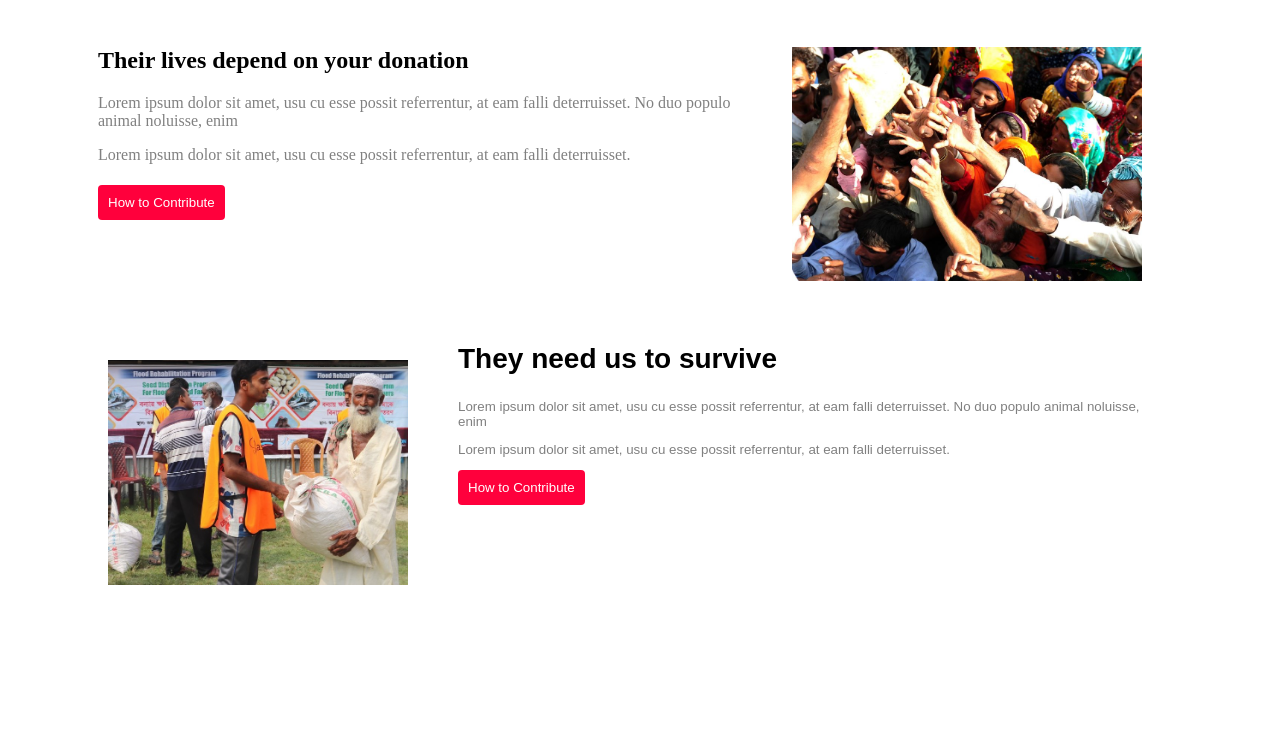
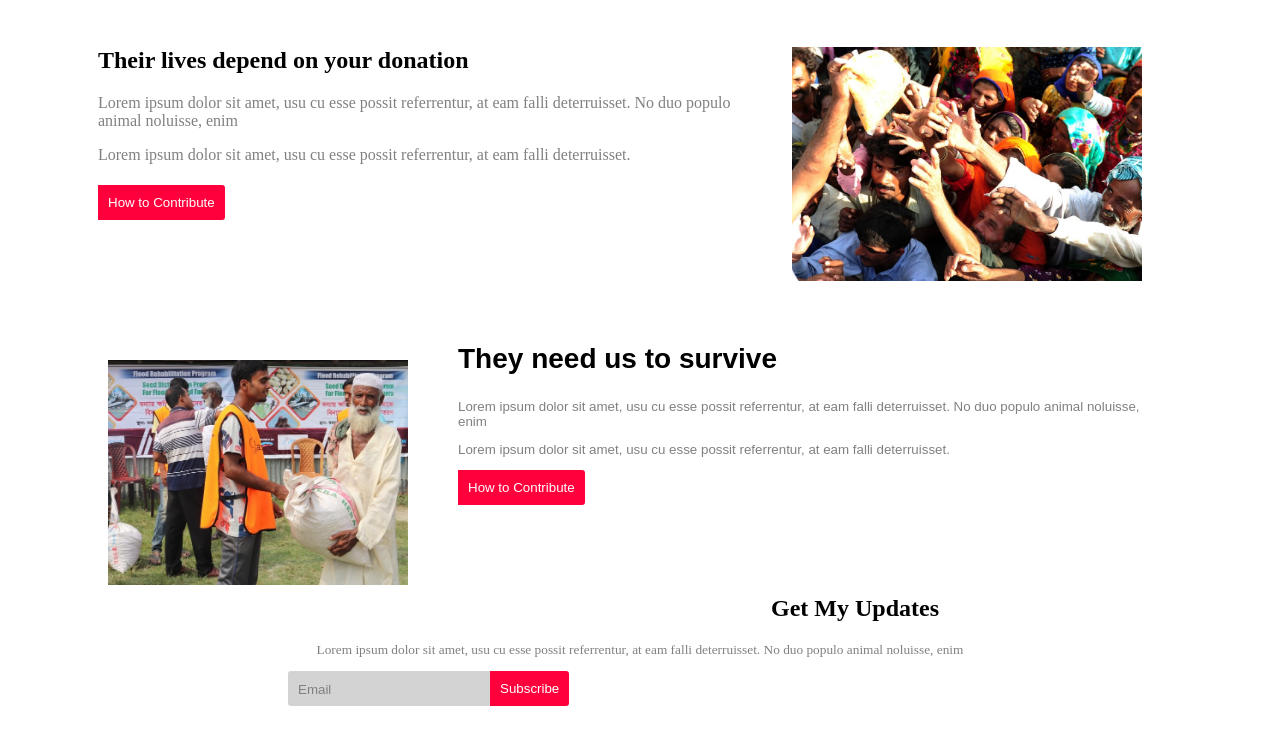
Before and after one commit to farhadankhi/donate-portfolio, a plain HTML site: page index.html in a window 1280 px wide. Shown: the part 1164-1908 px from the top of the page. Before the commit the page ends 1779 px from the top, so only its background shows below. Drawn offline with Linux system fonts and the light colour scheme.

Commit message:
added my updates

```diff
--- a/index.html
+++ b/index.html
@@ -99,5 +99,16 @@
 
     </section>
 
+    <section class="updates">
+        <h1 class="title6">Get My Updates</h1>
+        <p class="description-last">Lorem ipsum dolor sit amet, usu cu esse possit referrentur, at eam falli
+            deterruisset. No duo populo animal noluisse, enim</p>
+        <div class="gap">
+        <input class="email-btn" type="text" value="Email">
+        <button class="primary-btn">Subscribe</button>
+        </div>
+
+    </section>
+
 </body>
 </html>
--- a/styles/donate.css
+++ b/styles/donate.css
@@ -138,3 +138,31 @@ div p,.text1,.text2,.text3{
     font-size:smaller;
     font-family:sans-serif;
 }
+/* get my updates section */
+.updates{
+    text-align: center;
+    padding: 30px 20px;
+}
+.description-last{
+    font-size: smaller;
+    padding: 0px 200px 0px 200px;
+    color: grey;
+}
+
+.email-btn{
+    padding: 10px 15px 9px 10px;
+    color: grey;
+    background-color: lightgrey;
+    border: none;
+    border-radius:3px 0px 0px 3px ;
+
+
+}
+.gap{
+    display: flex;
+    gap: 0px;
+    padding-left: 260px;
+}
+div.gap,.primary-btn{
+    border-radius: 0px 3px 3px 0px;
+}
```
